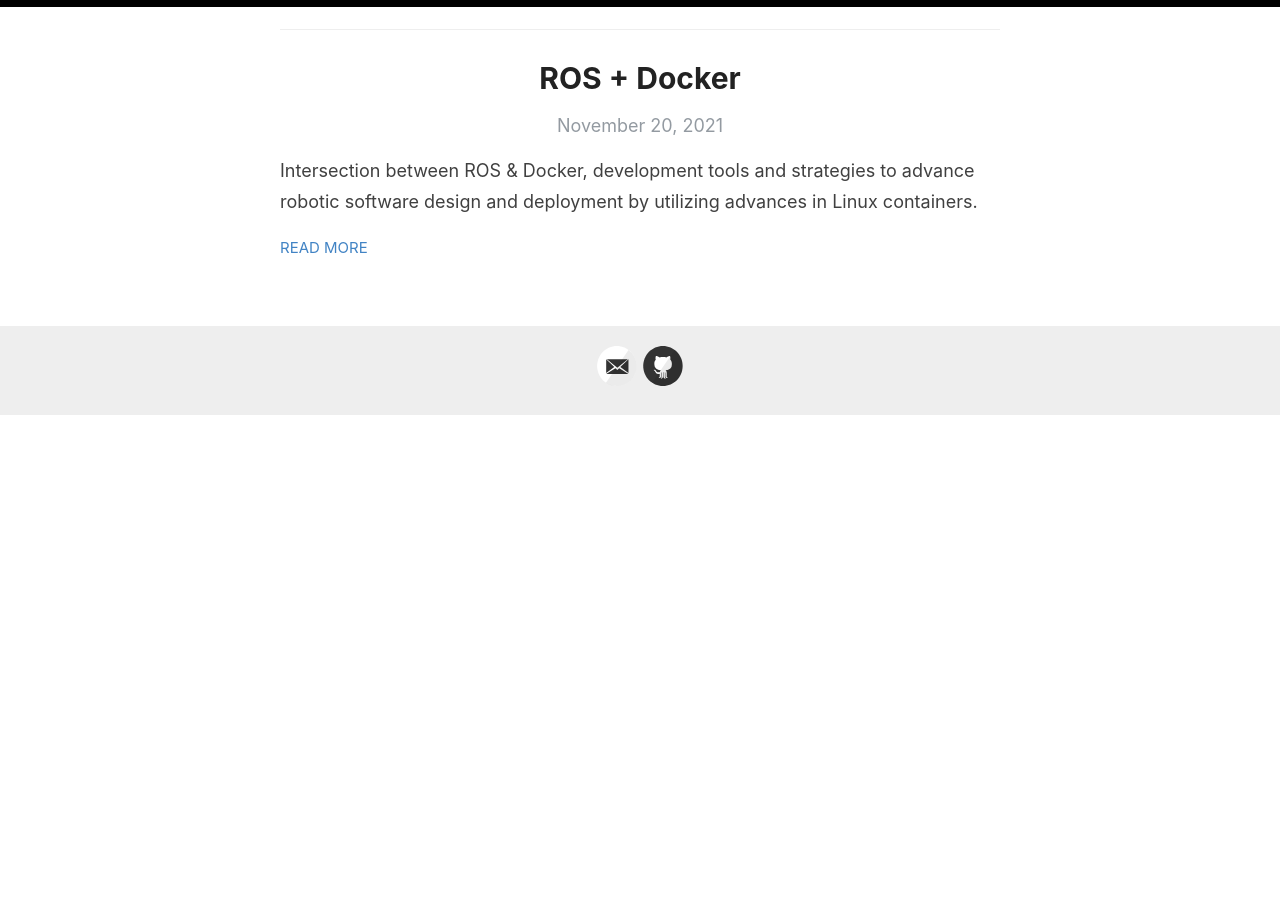
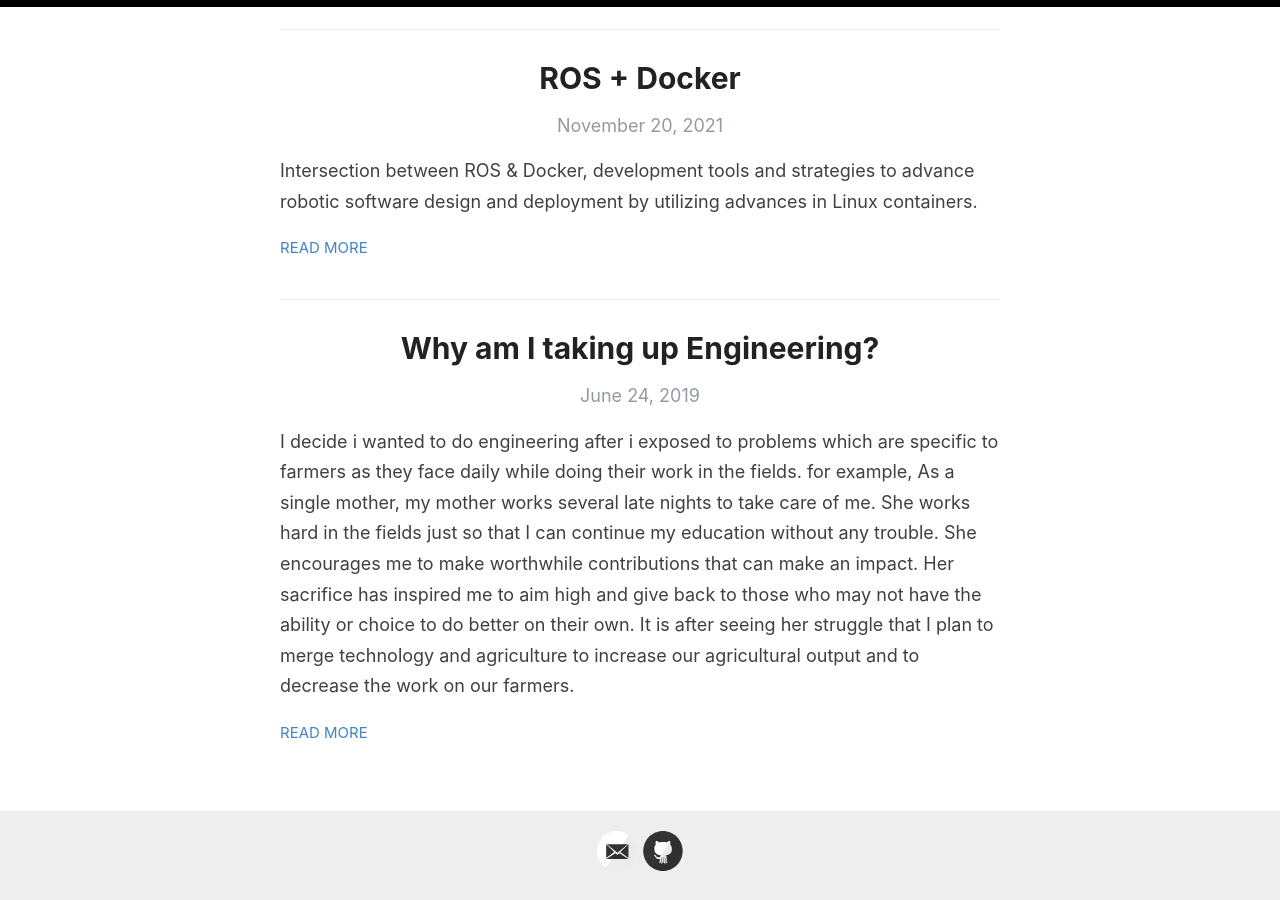
Before and after one commit to krvprashanth/krvprashanth.github.io, a Jekyll site: the page built from index.html, in a window 1280 px wide and 900 px high, scrolled down 1592 px. Built offline with Jekyll 4.4.1, drawn with Linux system fonts in a browser that asks for light colours; the list of posts is cut into pages by our own code; before the commit the page ends 2008 px from its top, so only the background shows below that.

Commit message:
initial commit

```diff
--- a/_pages/about.md
+++ b/_pages/about.md
@@ -4,8 +4,8 @@
 permalink: /about/
 ---
 
-I am Prashanth, a free software and open hardware enthusiast, Currently a third-year undergraduate student major in Electronics and Communication Engineering at Vidya Jyothi Institute of Technology, Hyderabad. I'm also interested in equitable education and excited about STEM subjects and work in agriculture through robots and sensor applications using free software, and open hardware.
+I am Prashanth, a free software and open hardware enthusiast, Currently a third-year undergraduate student major in Electronics and Communication Engineering at Vidya Jyothi Institute of Technology, Hyderabad. I'm also interested in equitable education and excited about STEM (Science, Technology, Engineering, and Mathematics) subjects to work in agriculture through robots and sensor applications using free software, and open hardware.
 
-On the side, I enjoy  practicing sustainable agriculture, exploring agriculture. Cultivating varieties of vegetables, flowers, field crops, & natural grass growing operations and testing ideas about the biological, social, and environmental aspects of farming.
+On the side, I enjoy  practicing sustainable agriculture, exploring agriculture to cultivate varieties of vegetables, flowers, field crops, & natural grass growing operations and testing ideas about the biological, social, and environmental aspects of farming.
 
 This website is mainly a blog where I write about projects I am working on or things I find interesting.
--- /dev/null
+++ b/_posts/2019-24-06-Why-am-I-taking-up-Engineering?.md
@@ -0,0 +1,12 @@
+---
+layout: post
+title: Why am I taking up Engineering?
+date:  2019-06-24 11:27:00 +0900
+categories: [Education]
+tags: [Engineering, Thoughts]
+---
+
+I decide i wanted to do engineering after i exposed to problems which are specific to farmers as they face daily while doing their work in the fields. for example, As a single mother, my mother works several late nights to take care of me. She works hard in the fields just so that I can continue my education without any trouble. She encourages me to make worthwhile contributions that can make an impact. Her sacrifice has inspired me to aim high and give back to those who may not have the ability or choice to do better on their own. It is after seeing her struggle that I plan to merge technology and agriculture to increase our agricultural output and to decrease the work on our farmers.
+
+#### Why Engineering?
+I'm choosing engineering because i just love building things! and coming to today’s developing technology, many streams in engineering, electronics & robotics appeals to me, any of those could be an area I would make a contribution in. I think a BTech in electronics and communication engineering, with primary focus on research in robotics is suitable for me, for researching, designing, and building affordable technology for farmers. I'm beleiving that engineering might be the right platform for me to contribute the world of electronics and robotics and to use my excellence to improve agriculture and to establish a good relationship between technology and farmers, to make their lives easier and better.
```
